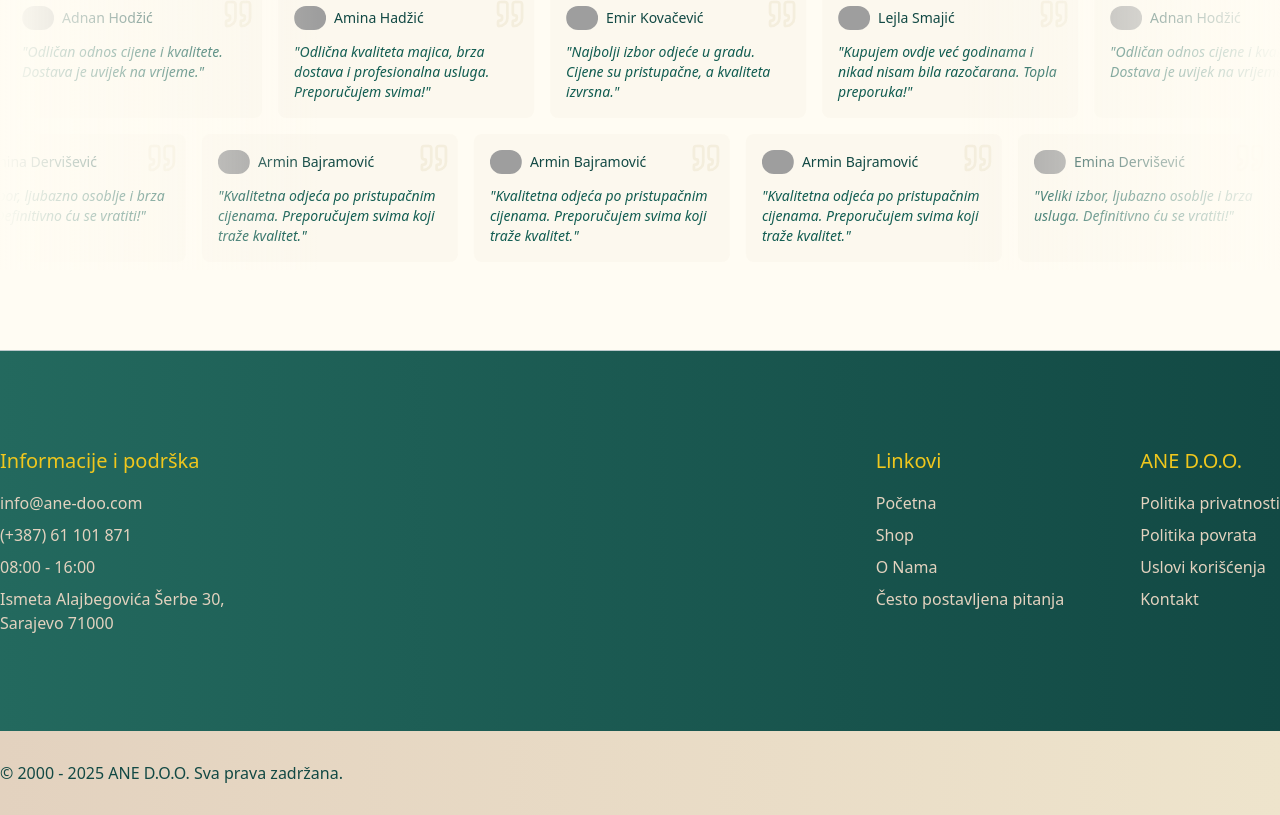
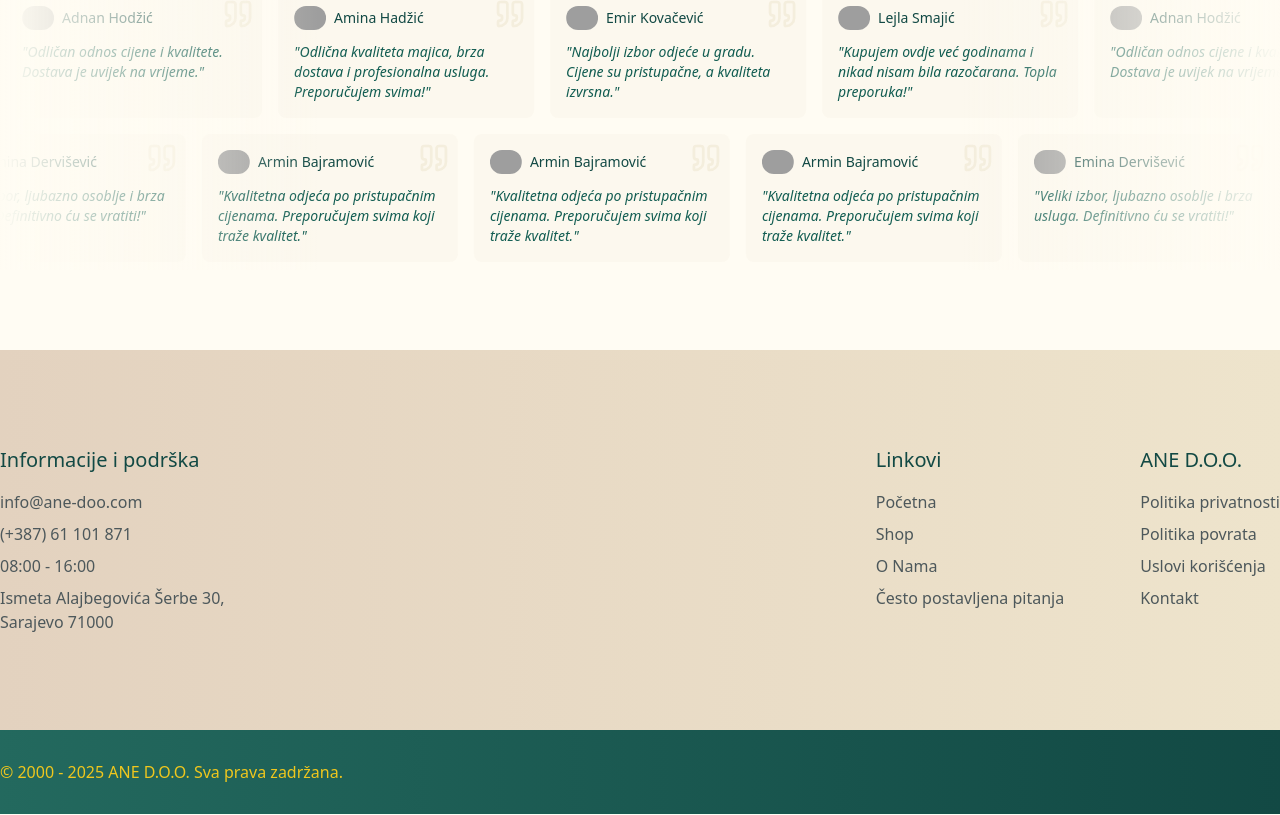
Before and after one commit to SeadSabanovic/ane-doo, a Next.js app: page / in a window 1280 px wide. Shown: the part 5259-6074 px from the top of the page. Built offline with nearby package versions, Linux system fonts and the light colour scheme; grey boxes are pictures that could not be loaded.

Commit message:
Update footer.tsx

```diff
--- a/src/components/layout/footer.tsx
+++ b/src/components/layout/footer.tsx
@@ -1,20 +1,19 @@
-import { Clock, Mail, MapPinned, Phone } from "lucide-react";
 import Container from "@/components/layout/container";
 
 const Footer = () => {
   const year = new Date().getFullYear();
 
   return (
-    <footer className="border-t border-muted bg-linear-to-r from-primary to-card-foreground">
+    <footer className="bg-linear-to-r from-secondary to-secondary-muted">
       <Container>
         {/* <!-- footer menu start --> */}
         <div className="flex flex-wrap flex-col md:flex-row xl:flex-nowrap gap-10 xl:gap-19 xl:justify-between py-12 xl:py-24">
           <div className="flex-1">
-            <h2 className="mb-4 text-accent font-medium text-xl">
+            <h2 className="mb-4 text-secondary-foreground font-medium text-xl">
               Informacije i podrška
             </h2>
 
-            <ul className="flex flex-col gap-2 text-secondary">
+            <ul className="flex flex-col gap-2">
               <li>
                 <a href="#" className="w-fit">
                   info@ane-doo.com
@@ -42,26 +41,28 @@ const Footer = () => {
           </div>
 
           <div>
-            <h2 className="mb-4 text-accent font-medium text-xl">Linkovi</h2>
+            <h2 className="mb-4 text-secondary-foreground font-medium text-xl">
+              Linkovi
+            </h2>
 
-            <ul className="flex flex-col gap-2 text-secondary">
+            <ul className="flex flex-col gap-2">
               <li>
-                <a className="ease-out duration-200 hover:text-blue" href="#">
+                <a className="ease-out duration-200 hover:underline" href="#">
                   Početna
                 </a>
               </li>
               <li>
-                <a className="ease-out duration-200 hover:text-blue" href="#">
+                <a className="ease-out duration-200 hover:underline" href="#">
                   Shop
                 </a>
               </li>
               <li>
-                <a className="ease-out duration-200 hover:text-blue" href="#">
+                <a className="ease-out duration-200 hover:underline" href="#">
                   O Nama
                 </a>
               </li>
               <li>
-                <a className="ease-out duration-200 hover:text-blue" href="#">
+                <a className="ease-out duration-200 hover:underline" href="#">
                   Često postavljena pitanja
                 </a>
               </li>
@@ -69,26 +70,28 @@ const Footer = () => {
           </div>
 
           <div>
-            <h2 className="mb-4 text-accent font-medium text-xl">ANE D.O.O.</h2>
+            <h2 className="mb-4 text-secondary-foreground font-medium text-xl">
+              ANE D.O.O.
+            </h2>
 
-            <ul className="flex flex-col gap-2 text-secondary">
+            <ul className="flex flex-col gap-2">
               <li>
-                <a className="ease-out duration-200 hover:text-blue" href="#">
+                <a className="ease-out duration-200 hover:underline" href="#">
                   Politika privatnosti
                 </a>
               </li>
               <li>
-                <a className="ease-out duration-200 hover:text-blue" href="#">
+                <a className="ease-out duration-200 hover:underline" href="#">
                   Politika povrata
                 </a>
               </li>
               <li>
-                <a className="ease-out duration-200 hover:text-blue" href="#">
+                <a className="ease-out duration-200 hover:underline" href="#">
                   Uslovi korišćenja
                 </a>
               </li>
               <li>
-                <a className="ease-out duration-200 hover:text-blue" href="#">
+                <a className="ease-out duration-200 hover:underline" href="#">
                   Kontakt
                 </a>
               </li>
@@ -97,7 +100,7 @@ const Footer = () => {
         </div>
       </Container>
 
-      <div className="py-5 xl:py-7.5 bg-linear-to-r from-secondary to-secondary-muted text-secondary-foreground">
+      <div className="py-5 xl:py-7.5 bg-linear-to-r from-primary to-card-foreground text-accent">
         <Container>
           <p>&copy; 2000 - {year} ANE D.O.O. Sva prava zadržana.</p>
         </Container>
```
